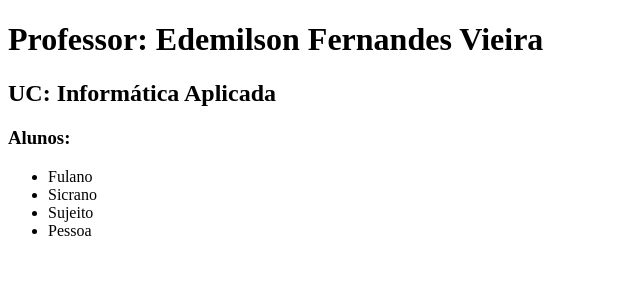
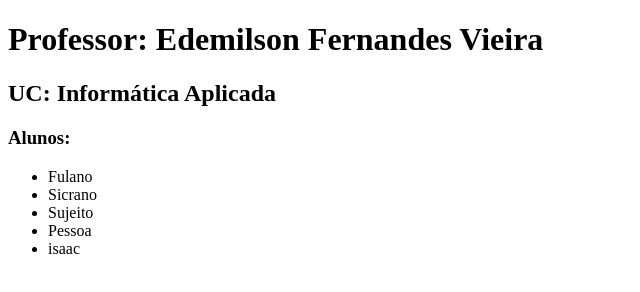
Before and after one commit to isaac-t-silva/tetigit, a plain HTML site: page index.html in a window 1280 px wide. Shown: the full height of the page, 0-640 px from the left. Drawn offline with Linux system fonts and the light colour scheme.

Commit message:
Update index.html

```diff
--- a/index.html
+++ b/index.html
@@ -19,6 +19,7 @@
         <li>Sicrano</li>
         <li>Sujeito</li>
         <li>Pessoa</li>
+        <li>isaac</li>
     </ul>
 </body>
 </html>
```
